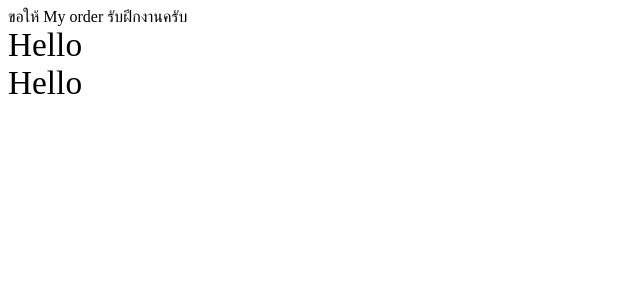
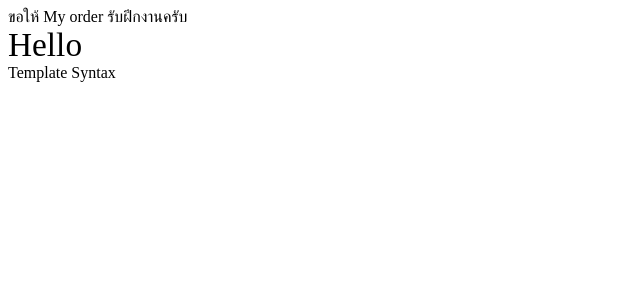
Before and after one commit to chanonbuu/HelloComponent, a Vue app: page / in a window 1280 px wide. Shown: the top 300 px of the page, without its empty margins (0-640 px from the left). Built offline with nearby package versions, Linux system fonts and the light colour scheme.

Commit message:
templateSyntax

```diff
--- a/src/App.vue
+++ b/src/App.vue
@@ -1,11 +1,12 @@
 <script setup>
 import Hello from './components/HelloComponent.vue'
+import TemplateSyntax from './components/TemplateSyntax.vue'
 </script>
 
 <template>
   <div>ขอให้ My order รับฝึกงานครับ</div>
-  <Hello></Hello>
-  <Hello></Hello>
+  <span><Hello></Hello></span>
+  <TemplateSyntax></TemplateSyntax>
 </template>
 
 <style scoped></style>
--- /dev/null
+++ b/src/components/TemplateSyntax.vue
@@ -0,0 +1,3 @@
+<template>
+  <div>Template Syntax</div>
+</template>
```
